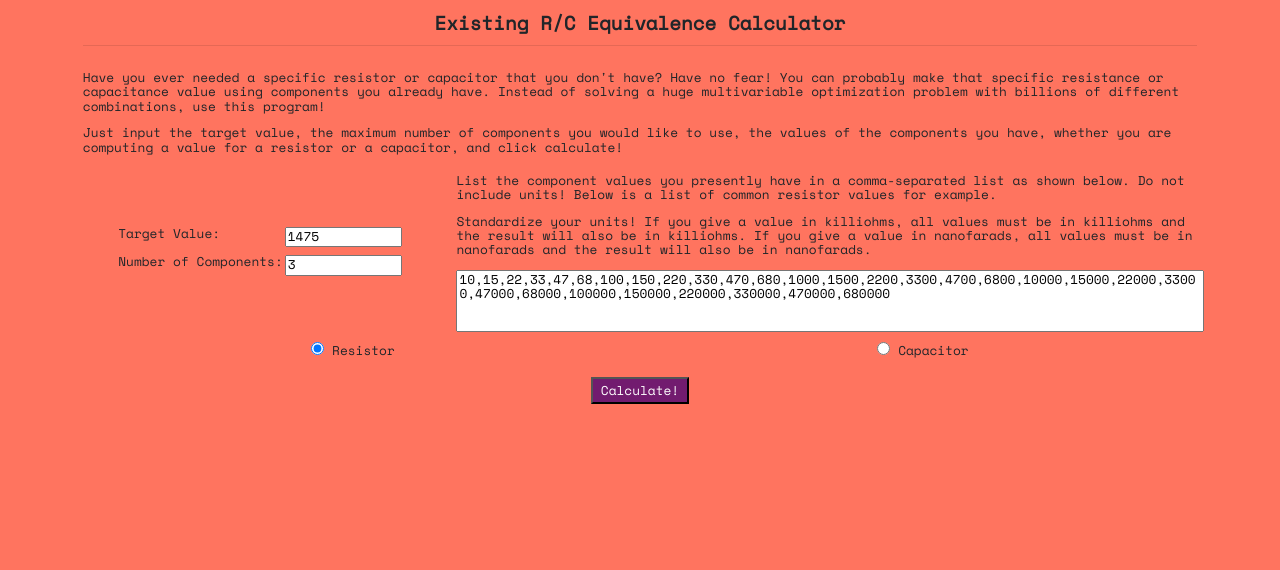
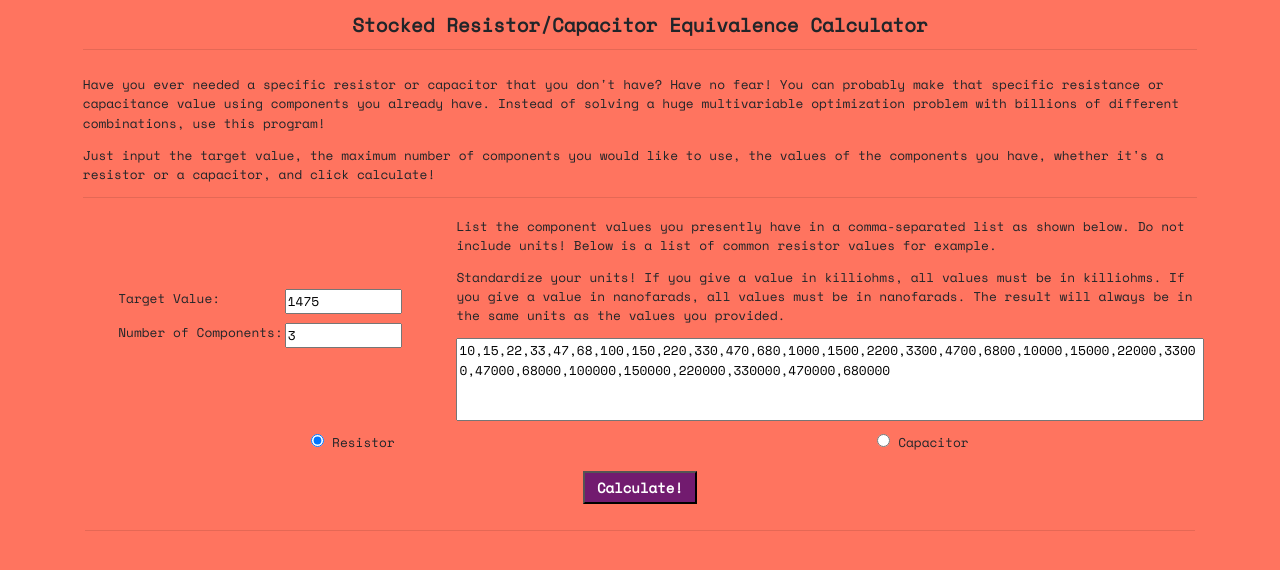
Before and after one commit to mjdargen/Stocked-RC-Equivalence-Calculator, a plain HTML site: page index.html in a window 1280 px wide. Drawn offline with nearby package versions, Linux system fonts and the light colour scheme.

Commit message:
Updated formatting and name

```diff
--- a/index.html
+++ b/index.html
@@ -33,16 +33,18 @@
 		<!-- header -->
 		<div class="row">
 			<div class="col-md-12 mx-auto p-3 pb-0 text-center">
-				<h1>Existing R/C Equivalence Calculator</h1>
+				<h1>Stocked Resistor/Capacitor Equivalence Calculator</h1>
 				<hr>
 			</div>
 		</div>
 		<div class="row">
 			<div class="col-md-12 mx-auto pl-3 pr-3 text-center">
 				<p>Have you ever needed a specific resistor or capacitor that you don't have? Have no fear! You can probably make that specific resistance or capacitance value using components you already have. Instead of solving a huge multivariable	optimization problem with billions of different combinations, use this program!</p>
-				<p>Just input the target value, the maximum number of components you would like to use, the values of the components you have, whether you are computing a value for a resistor or a capacitor, and click calculate!</p>
+				<p>Just input the target value, the maximum number of components you would like to use, the values of the components you have, whether it's a resistor or a capacitor, and click calculate!</p>
+				<hr>
 			</div>
 		</div>
+
 		<!-- input text fields -->
 		<div class="row">
 			<div class="col-md-4 mx-auto p-2 text-center my-auto">
@@ -69,10 +71,11 @@
 			</div>
 			<div class="col-md-8 mx-auto p-2 text-center">
 				<p>List the component values you presently have in a comma-separated list as shown below. Do not include units! Below is a list of common resistor values for example.</p>
-				<p>Standardize your units! If you give a value in killiohms, all values must be in killiohms and the result will also be in killiohms. If you give a value in nanofarads, all values must be in nanofarads and the result will also be in nanofarads.</p>
+				<p>Standardize your units! If you give a value in killiohms, all values must be in killiohms. If you give a value in nanofarads, all values must be in nanofarads. The result will always be in the same units as the values you provided.</p>
 				<textarea id="compValsText" type="text" rows="4" style="width:100%; resize: none;">10,15,22,33,47,68,100,150,220,330,470,680,1000,1500,2200,3300,4700,6800,10000,15000,22000,33000,47000,68000,100000,150000,220000,330000,470000,680000</textarea>
 			</div>
 		</div>
+
 		<!-- radio buttons -->
 		<div class="row">
 			<div class="col-xs-4 mx-auto p-0 text-center">
@@ -90,6 +93,7 @@
 				</label>
 			</div>
 		</div>
+
 		<!-- big button -->
 		<div class="row">
 			<div class="col-md-12 mx-auto p-3 text-center">
@@ -98,10 +102,11 @@
 				</button>
 			</div>
 		</div>
+		<hr>
+
 		<!-- output response -->
 		<div class="row" style="display:none" id="resultRow">
 			<div class="col-md-12 mx-auto text-center">
-				<hr>
 				<h2 class="font-weight-bold">Result:</h2>
 				<hr>
 				<p id="calcOutput"></p>
@@ -110,6 +115,7 @@
 				<hr>
 			</div>
 		</div>
+
 		<!-- example -->
 		<div class="row" style="display:none" id="exampleRow">
 			<div class="col-sm-6 p-0 mx-auto align-top text-center">
--- a/style.css
+++ b/style.css
@@ -8,13 +8,8 @@
 }
 
 html {
-	max-height: 100%;
-	max-width: 100%;
-	font-family: 'Space Mono', monospace !important;
-	color: #000000;
-	overflow:auto;
+	overflow: auto;
 	font-size: .8rem !important;
-	line-height: 1rem !important;
 }
 body {
 	max-height: 100%;
@@ -23,7 +18,8 @@ body {
 	color: #000000;
 	overflow:auto;
 	font-size: 1rem !important;
-	line-height: 1.1rem !important;
+	/*line-height: 1.1rem !important;*/
+	user-select: auto !important;
 }
 
 /* --------------------------------------------------- */
@@ -32,23 +28,21 @@ body {
 
 h1{
 	font-size: 1.5rem !important;
-	line-height: 1.5rem !important;
+	/*line-height: 1.5rem !important;*/
 	font-weight: bold !important;
 }
 
 h2{
 	font-size: 1rem !important;
-	line-height: 1.1rem !important;
 }
 
 h3{
 	font-size: 1rem !important;
-	line-height: 1.1rem !important;
 }
 
 p {
 	font-size: 1rem !important;
-	line-height: 1.1rem !important;
+	/*line-height: 1.1rem !important;*/
 	text-align:left;
 }
 
@@ -79,10 +73,10 @@ p {
 
 #calcButton {
 	margin: auto;
-	padding: 4px 8px 4px 8px !important;
+	padding: 4px 12px 4px 12px !important;
 	background-color: #721B6F;
 	color:white;
 	font-family: 'Space Mono', monospace;
-	font-size: 1rem !important;
-	line-height: 1.2rem !important;
+	font-weight: bold;
+	font-size: 1.1rem !important;
 }
```
